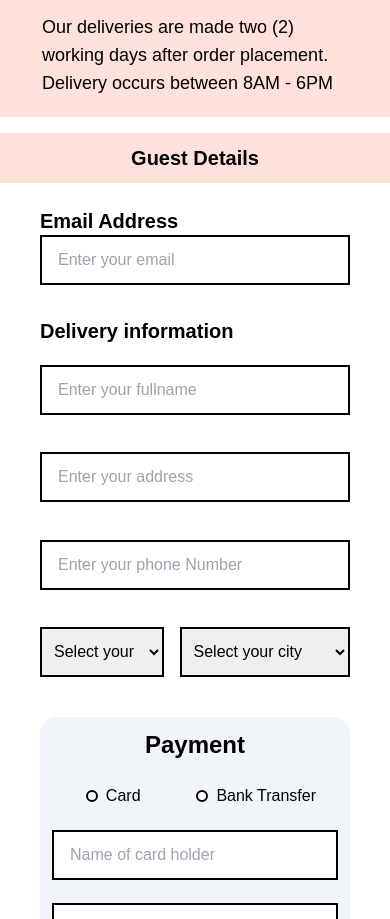
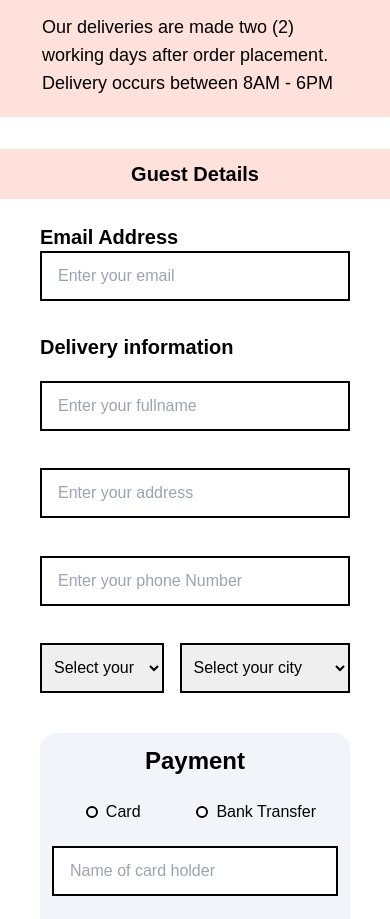
Before and after one commit to Thoobi/HngTask2, a React (Vite) app: page /Checkout in a window 390 px wide. Shown: the part 820-1739 px from the top of the page. Built offline with nearby package versions, Linux system fonts and the light colour scheme; a web font is replaced by a local one.

Commit message:
changes made to the repo

```diff
--- a/src/Pages/Checkout.jsx
+++ b/src/Pages/Checkout.jsx
@@ -110,7 +110,7 @@ const Checkout = () =>{
                             </div>
                     </div>
 
-                    <div className="lg:hidden w-full h-[50px] flex justify-center items-center bg-[#FFE1DB] my-3">
+                    <div className="lg:hidden w-full h-[50px] flex justify-center items-center bg-[#FFE1DB] mt-7 my-3">
                         <h2 className="text-[20px] font-semibold text-center">Guest Details</h2>
                     </div>
 
```
